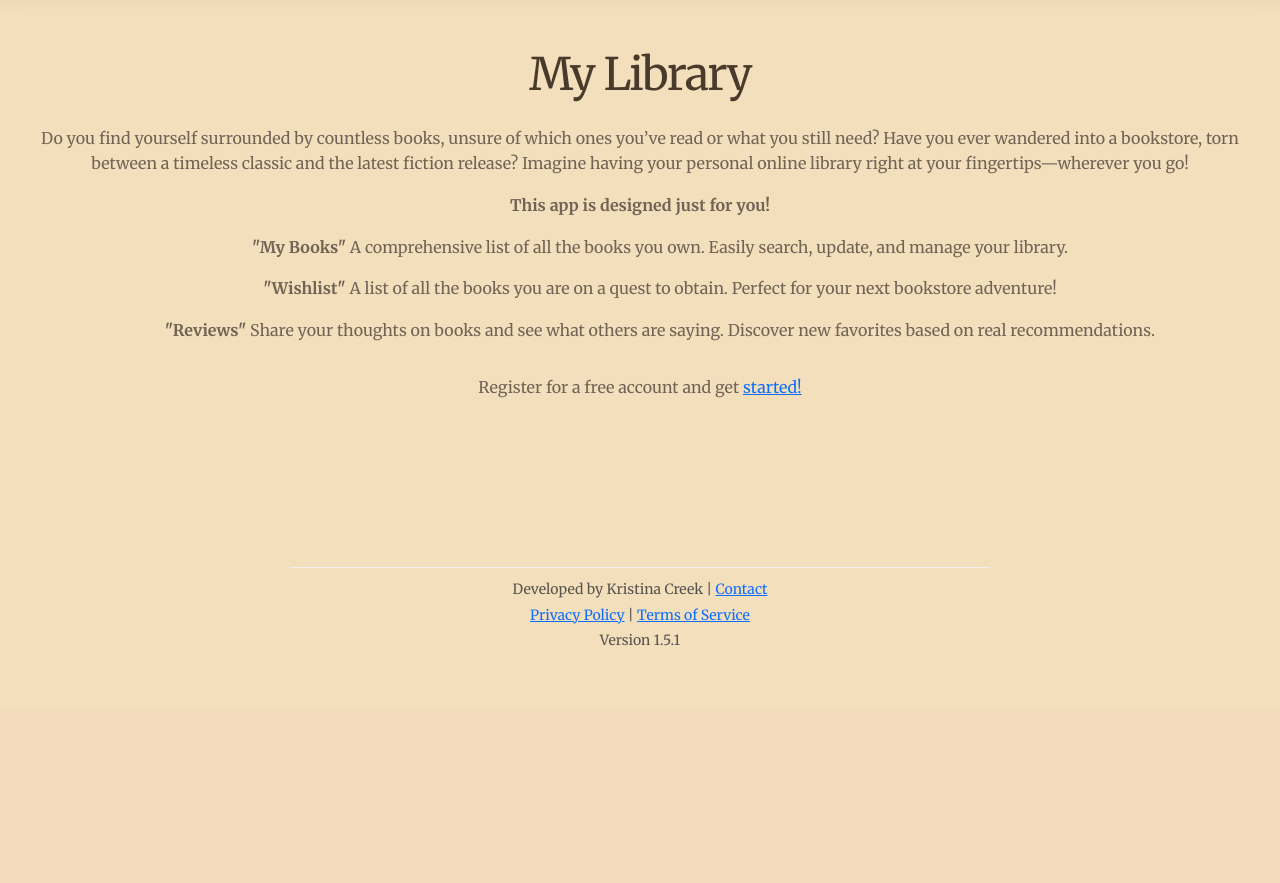
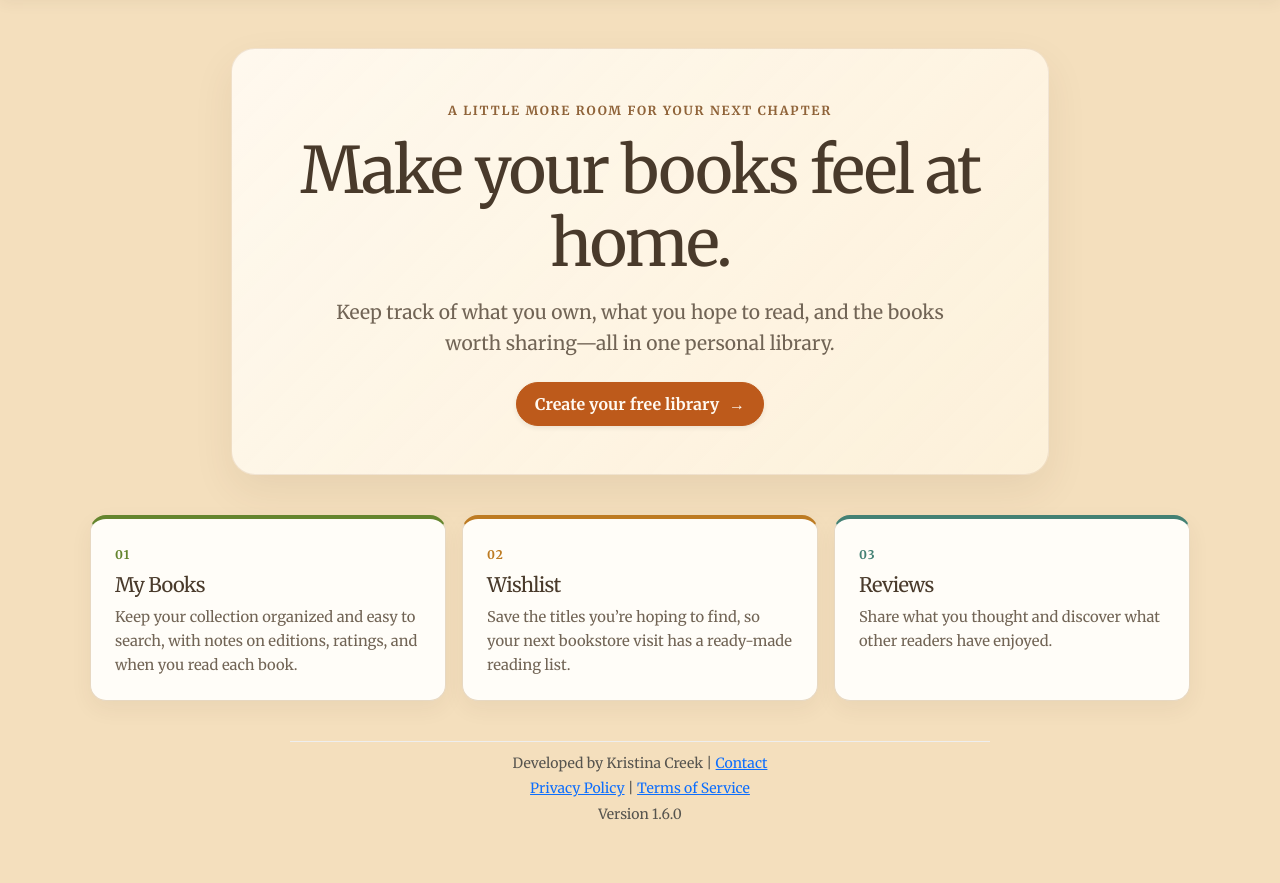
Before and after one commit to KCreek1/My_Library, a Flask app: page / in a window 1280 px wide. Shown: the part 91-974 px from the top of the page. Before the commit the page ends 737 px from the top, so only its background shows below. Run offline with Flask 3, Linux system fonts and the light colour scheme; parts of the project's set-up code (start-up, migrations or seed data) failed here and were passed over; some libraries are stand-ins or nearby versions.

Commit message:
Refresh library interface and profile page

```diff
--- a/app.py
+++ b/app.py
@@ -8,7 +8,7 @@ from routes import auth, library, wishlist, reviews, legal        # login, logou
 from routes.errors import page_not_found, internal_error
 from services import book_services
 
-__version__ = "1.5.1"
+__version__ = "1.6.0"
 
 app = Flask(__name__)
 bootstrap = Bootstrap(app)
--- a/static/styles.css
+++ b/static/styles.css
@@ -365,6 +365,168 @@ main.container {
   flex-direction: column;
 }
 
+.page-home {
+  justify-content: center;
+  gap: clamp(2rem, 5vh, 3.5rem);
+}
+
+.home-hero {
+  max-width: 850px;
+  margin: 0 auto;
+  padding: clamp(1.5rem, 4vw, 3rem);
+  border: 1px solid rgba(155, 97, 53, 0.14);
+  border-radius: 1.5rem;
+  background: linear-gradient(135deg, rgba(255, 250, 241, 0.94), rgba(255, 245, 225, 0.8));
+  box-shadow: 0 16px 40px rgba(74, 53, 31, 0.08);
+}
+
+.home-eyebrow {
+  display: inline-block;
+  margin-bottom: 0.8rem;
+  color: #8f6339;
+  font-size: 0.78rem;
+  font-weight: 700;
+  letter-spacing: 0.14em;
+  text-transform: uppercase;
+}
+
+.home-hero h1 {
+  max-width: 720px;
+  margin: 0 auto 1rem;
+  color: #493a2b;
+  font-size: clamp(2.3rem, 5vw, 4rem);
+  line-height: 1.15;
+}
+
+.home-lead {
+  max-width: 650px;
+  margin: 0 auto 1.5rem;
+  color: #716455;
+  font-size: clamp(1rem, 2vw, 1.2rem);
+}
+
+.home-cta {
+  padding: 0.8rem 1.5rem;
+}
+
+.home-cta span {
+  display: inline-block;
+  margin-left: 0.35rem;
+  transition: transform 150ms ease;
+}
+
+.home-cta:hover span {
+  transform: translateX(3px);
+}
+
+.home-features {
+  display: grid;
+  grid-template-columns: repeat(3, minmax(0, 1fr));
+  gap: 1rem;
+  max-width: 1100px;
+  width: 100%;
+  margin: 0 auto;
+  text-align: left;
+}
+
+.home-feature {
+  padding: 1.4rem 1.5rem;
+  border: 1px solid var(--line);
+  border-top: 4px solid var(--feature-accent);
+  border-radius: 1rem;
+  background: var(--surface-raised);
+  box-shadow: 0 8px 22px rgba(74, 53, 31, 0.06);
+}
+
+.home-feature-books { --feature-accent: #64852e; }
+.home-feature-wishlist { --feature-accent: #bd7b22; }
+.home-feature-reviews { --feature-accent: #438174; }
+
+.feature-number {
+  color: var(--feature-accent);
+  font-size: 0.75rem;
+  font-weight: 700;
+  letter-spacing: 0.1em;
+}
+
+.home-feature h2 {
+  margin: 0.35rem 0 0.5rem;
+  font-size: 1.25rem;
+}
+
+.home-feature p {
+  margin: 0;
+  font-size: 0.92rem;
+  line-height: 1.65;
+}
+
+.profile-heading {
+  width: fit-content;
+  max-width: 100%;
+  margin: 0 auto 2rem;
+  padding: 1.25rem 2.5rem;
+  border: 1px solid var(--line);
+  border-left: 6px solid var(--accent);
+  border-radius: 1rem;
+  background: var(--surface);
+  box-shadow: 0 8px 22px rgba(74, 53, 31, 0.07);
+}
+
+.profile-eyebrow {
+  color: var(--accent);
+  font-size: 0.75rem;
+  font-weight: 700;
+  letter-spacing: 0.14em;
+  text-transform: uppercase;
+}
+
+.profile-heading h1 {
+  margin: 0.25rem 0 0;
+  font-size: clamp(2.2rem, 6vw, 3.5rem);
+  overflow-wrap: anywhere;
+}
+
+@media (max-width: 768px) {
+  .home-features { grid-template-columns: 1fr; max-width: 560px; }
+  .home-feature { padding: 1.1rem 1.25rem; }
+}
+
+.page-library { --page-accent: #64852e; --page-accent-soft: #e9f0dc; --page-header: #d4e2bd; }
+.page-wishlist { --page-accent: #bd7b22; --page-accent-soft: #f8edda; --page-header: #f2d8aa; }
+.page-reviews { --page-accent: #438174; --page-accent-soft: #deeee9; --page-header: #c5dfd8; }
+
+.page-library h1,
+.page-wishlist h1,
+.page-reviews h1 {
+  width: fit-content;
+  margin: 0 auto 1.5rem;
+  padding: 0.45rem 1.2rem;
+  border-left: 6px solid var(--page-accent);
+  border-radius: 0.7rem;
+  background: var(--page-accent-soft);
+  color: var(--page-accent);
+}
+
+.page-library .table,
+.page-wishlist .table,
+.page-reviews .table {
+  border-top: 4px solid var(--page-accent);
+}
+
+.page-library .table thead th,
+.page-wishlist .table thead th,
+.page-reviews .table thead th {
+  color: #493a2b;
+  background-color: var(--page-header);
+}
+
+.page-library .form-select:focus,
+.page-library input:focus { border-color: #88a85a; box-shadow: 0 0 0 0.22rem rgba(100, 133, 46, 0.16); }
+.page-wishlist .form-select:focus,
+.page-wishlist input:focus { border-color: #d4a455; box-shadow: 0 0 0 0.22rem rgba(189, 123, 34, 0.16); }
+.page-reviews .form-select:focus,
+.page-reviews input:focus { border-color: #66a092; box-shadow: 0 0 0 0.22rem rgba(67, 129, 116, 0.16); }
+
 h1, h2, h3 {
   color: #493a2b;
   letter-spacing: -0.035em;
--- a/templates/index.html
+++ b/templates/index.html
@@ -4,17 +4,33 @@
 
 {% block title %}{% endblock %}
 
+{% block page_class %}page-home{% endblock %}
+
 {% block content %}
-<h1>My Library</h1>
+<section class="home-hero">
+    <span class="home-eyebrow">A little more room for your next chapter</span>
+    <h1>Make your books feel at home.</h1>
+    <p class="home-lead">Keep track of what you own, what you hope to read, and the books worth sharing—all in one personal library.</p>
+    <a class="btn btn-primary home-cta" href="{{ url_for('auth.register') }}">Create your free library <span aria-hidden="true">→</span></a>
+</section>
 
-<p>Do you find yourself surrounded by countless books, unsure of which ones you’ve read or what you still need? Have you ever wandered into a bookstore, torn between a timeless classic and the latest fiction release? Imagine having your personal online library right at your fingertips—wherever you go!</p>
-<p><b>This app is designed just for you!</b></p>
-<ul class="indent-list">
-    <p><b>"My Books"</b> A comprehensive list of all the books you own. Easily search, update, and manage your library.</p>
-    <p><b>"Wishlist"</b> A list of all the books you are on a quest to obtain. Perfect for your next bookstore adventure!</p>
-    <p><b>"Reviews"</b> Share your thoughts on books and see what others are saying. Discover new favorites based on real recommendations.</p>
-</ul>
-<p>Register for a free account and get <a href="{{ url_for('auth.register') }}">started!</a></p>
+<section class="home-features" aria-label="What you can do">
+    <article class="home-feature home-feature-books">
+        <span class="feature-number">01</span>
+        <h2>My Books</h2>
+        <p>Keep your collection organized and easy to search, with notes on editions, ratings, and when you read each book.</p>
+    </article>
+    <article class="home-feature home-feature-wishlist">
+        <span class="feature-number">02</span>
+        <h2>Wishlist</h2>
+        <p>Save the titles you’re hoping to find, so your next bookstore visit has a ready-made reading list.</p>
+    </article>
+    <article class="home-feature home-feature-reviews">
+        <span class="feature-number">03</span>
+        <h2>Reviews</h2>
+        <p>Share what you thought and discover what other readers have enjoyed.</p>
+    </article>
+</section>
 
 <footer>
     <small class="text-muted">
--- a/templates/layout.html
+++ b/templates/layout.html
@@ -55,7 +55,7 @@
         {% endwith %}
     {% endfor %}
 
-    <main class="container py-5 text-center">
+    <main class="container py-5 text-center {% block page_class %}{% endblock %}">
         {% block content %}{% endblock %}
     </main>
 
--- a/templates/library.html
+++ b/templates/library.html
@@ -3,6 +3,8 @@
 {% extends 'layout.html' %}
 
 {% block title %}/library{% endblock %}
+
+{% block page_class %}page-library{% endblock %}
 
 {% block content %}
   <img src="/static/IMG_6893.jpg" alt="Library">
--- a/templates/profile.html
+++ b/templates/profile.html
@@ -1,6 +1,10 @@
 {% extends "layout.html" %}
+{% block page_class %}page-profile{% endblock %}
 {% block content %}
-<p><strong>{{ username }} </strong></p>
+<section class="profile-heading">
+  <span class="profile-eyebrow">Your profile</span>
+  <h1>{{ username }}</h1>
+</section>
 
 <a href="{{ url_for('auth.change_password') }}" class="btn btn-secondary mb-2">Change Password</a>
 <br>
--- a/templates/reviews.html
+++ b/templates/reviews.html
@@ -1,6 +1,8 @@
 {% extends 'layout.html' %}
 
 {% block title %}/reviews{% endblock %}
+
+{% block page_class %}page-reviews{% endblock %}
 
 <!-- Show flash messages -->
 {% with messages = get_flashed_messages(with_categories=true) %}
--- a/templates/wishlist.html
+++ b/templates/wishlist.html
@@ -3,6 +3,8 @@
 {% extends 'layout.html' %}
 
 {% block title %}/wishlist{% endblock %}
+
+{% block page_class %}page-wishlist{% endblock %}
 
 {% block content %}
     <h1>My Wishlist</h1>
```
Also changed, not shown: CHANGELOG.md.
